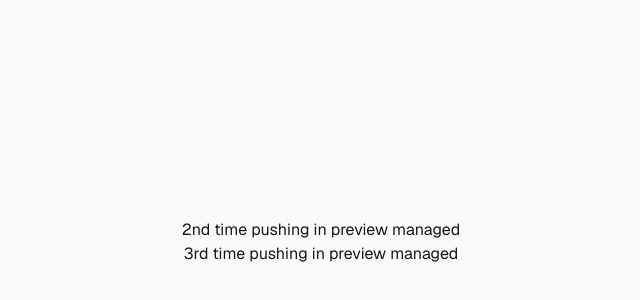
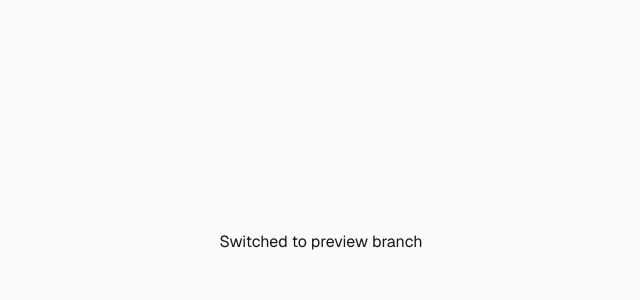
Before and after one commit to GauravNardia/clean-nextjs, a Next.js app: page / in a window 1280 px wide. Shown: the part 158-458 px from the top of the page, without its empty margins (319-959 px from the left). Built offline with nearby package versions, Linux system fonts and the light colour scheme.

Commit message:
switch to preview

```diff
--- a/app/page.tsx
+++ b/app/page.tsx
@@ -3,8 +3,7 @@ import Image from "next/image";
 export default function Home() {
   return (
     <div className="flex flex-col flex-1 items-center justify-center bg-zinc-50 font-sans dark:bg-black">
-      <h1>2nd time pushing in preview managed</h1>
-      <h1>3rd time pushing in preview managed</h1>
+      <h1>Switched to  preview branch</h1>
     </div>
   );
 }
```
